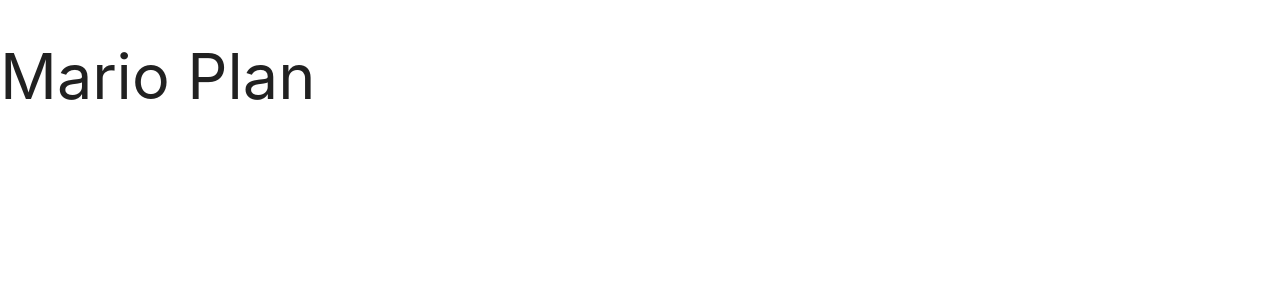
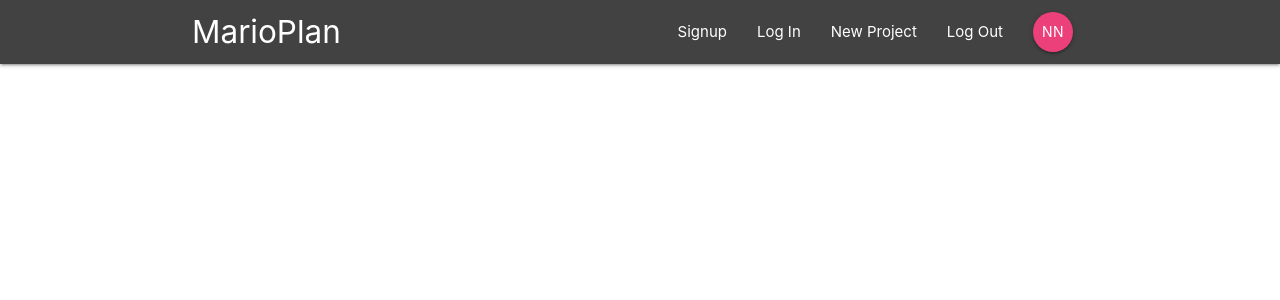
Before and after one commit to sorakawa101/MarioPlan, a React (Create React App) app: page / in a window 1280 px wide. Shown: the top 300 px of the page. Built offline with nearby package versions, Linux system fonts and the light colour scheme.

Commit message:
add: Layout Component

```diff
--- a/package.json
+++ b/package.json
@@ -8,6 +8,7 @@
     "@testing-library/user-event": "^13.5.0",
     "react": "^18.1.0",
     "react-dom": "^18.1.0",
+    "react-router-dom": "^6.3.0",
     "react-scripts": "5.0.1",
     "web-vitals": "^2.1.4"
   },
--- a/src/App.js
+++ b/src/App.js
@@ -1,12 +1,19 @@
 import logo from './logo.svg';
-import React from 'react';
+import React, { Component } from 'react';
+import { BrowserRouter } from 'react-router-dom';
+import Navbar from './components/layout/Navbar';
 
-function App() {
-  return (
-    <div className="App">
-      <h1>Mario Plan</h1>
-    </div>
-  );
+
+class App extends Component {
+  render() {
+    return (
+      <BrowserRouter>
+        <div className="App">
+          <Navbar />
+        </div>
+      </BrowserRouter>
+    );
+  }
 }
 
 export default App;
--- /dev/null
+++ b/src/components/layout/Navbar.jsx
@@ -0,0 +1,19 @@
+import React from 'react'
+import { Link } from 'react-router-dom'
+import SignedInLinks from './SignedInLinks'
+import SignedOutLinks from './SignedOutLinks'
+
+
+const Navbar = () => {
+    return (
+        <nav className="nav-wrapper grey darken-3">
+            <div className="container">
+                <Link to='/' className="brand-logo">MarioPlan</Link>
+                <SignedInLinks />
+                <SignedOutLinks />
+            </div>
+        </nav>
+    )
+}
+
+export default Navbar;
--- /dev/null
+++ b/src/components/layout/SignedInLinks.jsx
@@ -0,0 +1,16 @@
+import React from 'react'
+import { NavLink } from 'react-router-dom'
+
+const SignedInLinks = () => {
+    return (
+            <ul className="right">
+            <li><NavLink to='/'>New Project</NavLink></li>
+            <li><NavLink to='/'>Log Out</NavLink></li>
+            {/* // 作業段階にて下の行で'NN'を忘れたので下画像で円内に'NN'が表示されてませんが */}
+            {/* // 表示されているのが正常なので悪しからず． */}
+            <li><NavLink to='/' className="btn btn-floating pink lighten-1">NN</NavLink></li>
+        </ul>
+    )
+}
+
+export default SignedInLinks;
--- /dev/null
+++ b/src/components/layout/SignedOutLinks.jsx
@@ -0,0 +1,13 @@
+import React from 'react'
+import { NavLink } from 'react-router-dom'
+
+const SignedOutLinks = () => {
+    return (
+            <ul className="right">
+            <li><NavLink to='/'>Signup</NavLink></li>
+            <li><NavLink to='/'>Log In</NavLink></li>
+        </ul>
+    )
+}
+
+export default SignedOutLinks;
```
Also changed, not shown: src/components/auth/SignIn.jsx (added), src/components/auth/SignUp.jsx (added), src/components/dashboard/Dashboard.jsx (added), src/components/dashboard/Notification.jsx (added), 1 other file (tests, documents, lock files or other folders).
